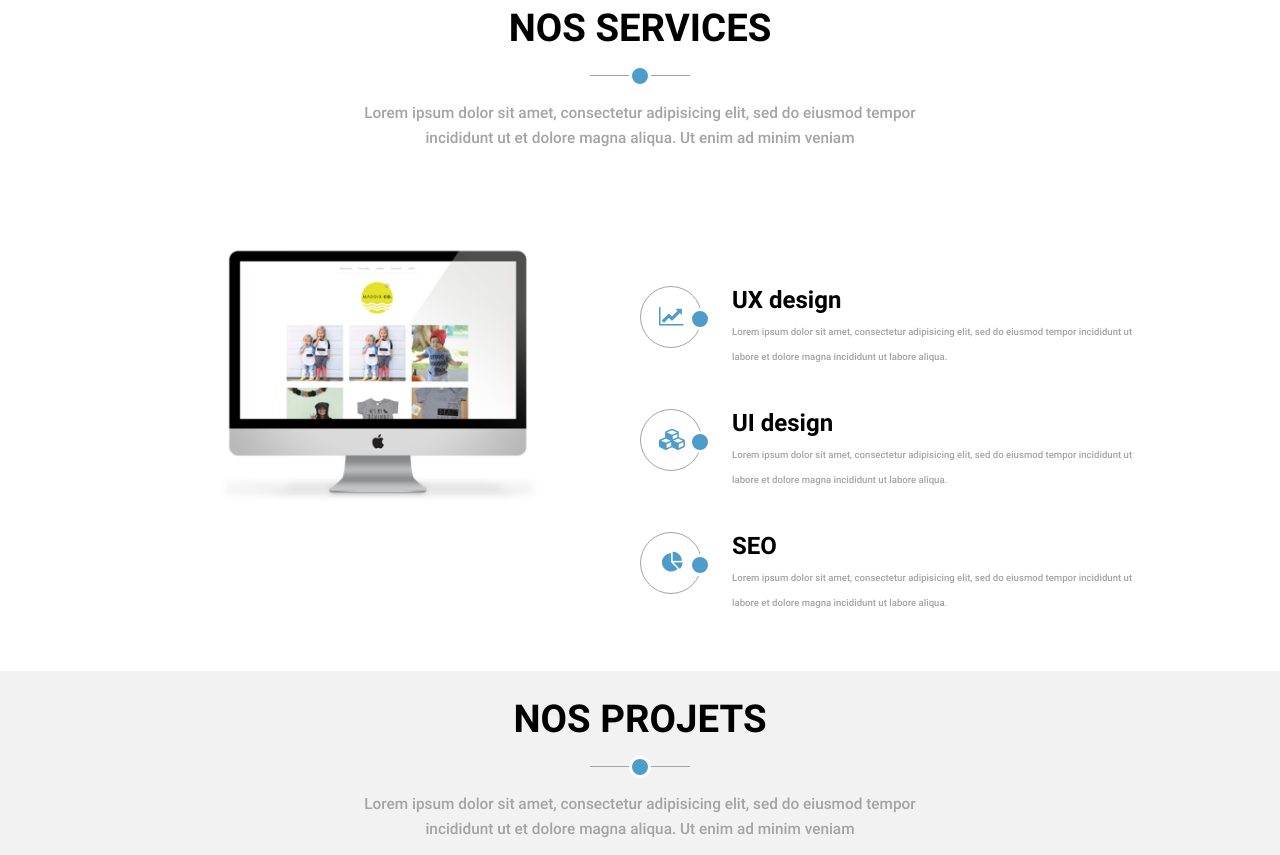
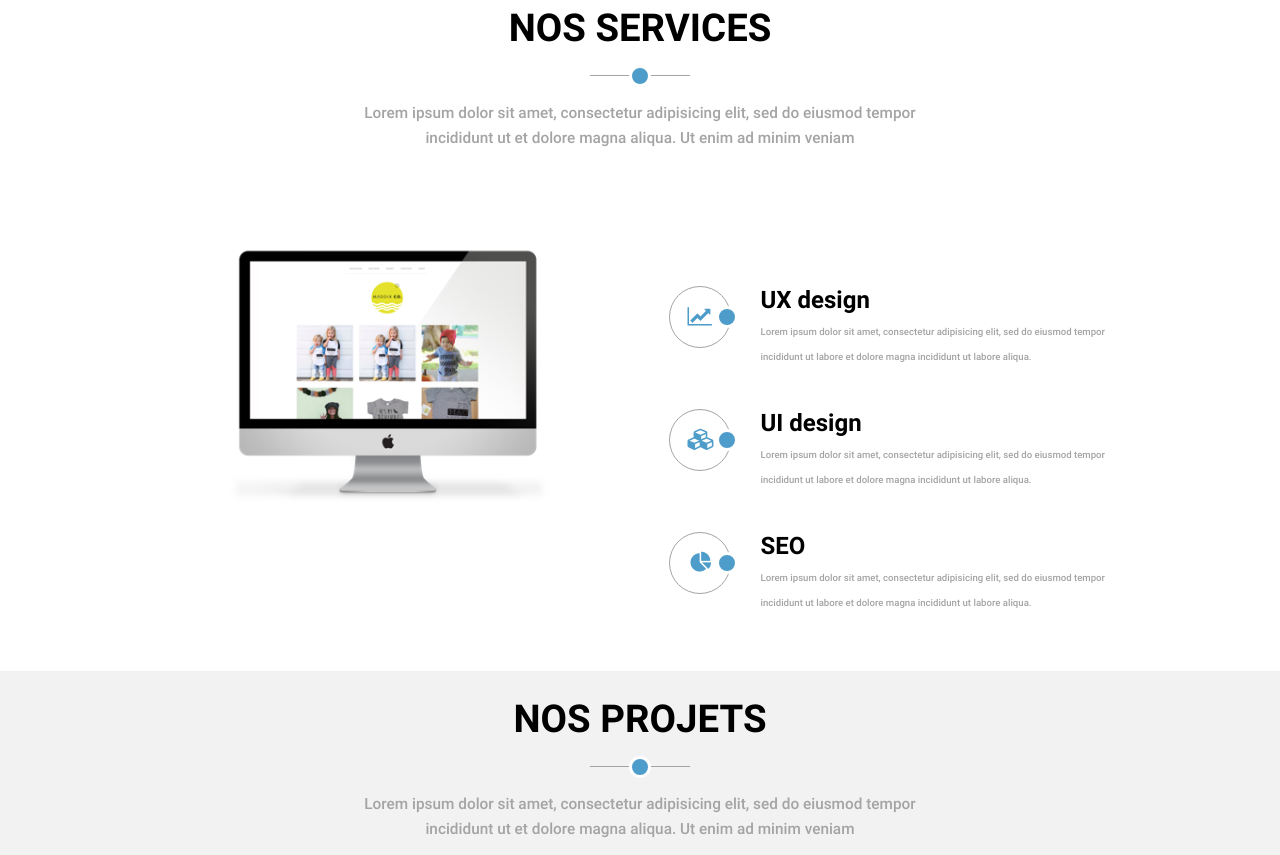
Before and after one commit to chapie26/projet-1, a PHP site: page /WebAgency.html in a window 1280 px wide. Shown: the part 680-1535 px from the top of the page. Run offline with PHP 8.4, Linux system fonts and the light colour scheme.

Commit message:
texte presentation a faire

```diff
--- a/WebAgency.html
+++ b/WebAgency.html
@@ -64,33 +64,30 @@
 					<ul id="flex_list">
 						<li class="flex_service">
 							<div class="cercle">
-								<i class="fa fa-line-chart fa-lg">
-									<div class="point"></div>
-								</i>
+								<i class="fa fa-line-chart fa-lg"></i>
+								<div class="point"></div>
 							</div>
-							<div><h2 class="marge_titre_service">UX design
+							<div class="list_service"><h2 class="marge_titre_service">UX design
 								</h2>
 								<p class="gris marge_text_service">Lorem ipsum dolor sit amet, consectetur adipisicing elit, sed do eiusmod tempor incididunt ut labore et dolore magna incididunt ut labore aliqua.</p>
 							</div>
 						</li>
 						<li class="flex_service">
 							<div class="cercle">
-								<i class="fa fa-cubes fa-lg">
-									<div class="point"></div>
-								</i>
+								<i class="fa fa-cubes fa-lg"></i>
+								<div class="point"></div>
 							</div>
-							<div><h2 class="marge_titre_service">UI design
-								</h2>
+							<div class="list_service">
+								<h2 class="marge_titre_service">UI design</h2>
 								<p class="gris marge_text_service">Lorem ipsum dolor sit amet, consectetur adipisicing elit, sed do eiusmod tempor incididunt ut labore et dolore magna incididunt ut labore aliqua.</p>
 							</div>
 						</li>
 						<li class="flex_service">
 							<div class="cercle">
-								<i class="fa fa-pie-chart fa-lg">
-									<div class="point pointb"></div>
-								</i>
+								<i class="fa fa-pie-chart fa-lg"></i>
+								<div class="point"></div>
 							</div>
-							<div><h2 class="marge_titre_service">SEO
+							<div class="list_service"><h2 class="marge_titre_service">SEO
 								</h2>
 								<p class="gris marge_text_service">Lorem ipsum dolor sit amet, consectetur adipisicing elit, sed do eiusmod tempor incididunt ut labore et dolore magna incididunt ut labore aliqua.</p>
 							</div>
@@ -224,7 +221,7 @@
 			</section>
 
 			<footer class="map">
-				<iframe src="https://www.google.com/maps/embed?pb=!1m14!1m12!1m3!1d11609.109322131098!2d5.362552600000001!3d43.329385450000004!2m3!1f0!2f0!3f0!3m2!1i1024!2i768!4f13.1!5e0!3m2!1sfr!2sfr!4v1563811558240!5m2!1sfr!2sfr" width="200" height="500" frameborder="0" style="border:0" allowfullscreen></iframe>
+				<iframe src="https://www.google.com/maps/embed?pb=!1m14!1m12!1m3!1d11609.109322131098!2d5.362552600000001!3d43.329385450000004!2m3!1f0!2f0!3f0!3m2!1i1024!2i768!4f13.1!5e0!3m2!1sfr!2sfr!4v1563811558240!5m2!1sfr!2sfr" style="border:0" allowfullscreen></iframe>
 				<div class="filtre"></div>
 				<div class="contact">
 						<h3>Contact Info</h3>
--- a/style.css
+++ b/style.css
@@ -277,16 +277,15 @@
 	border-radius: 50%;
 	border: 3px solid white;
 	background: rgb(77, 156, 201);
-	margin-top: -17px;
-	margin-left: 30px;
+	position: absolute;
+	right: -8px;
 }
 
-.pointb {
+/*.pointb {
 	margin-left: 27px;
-}
+}*/
 
 .pointc {
-	position: absolute;
 	left: 39px;
 	bottom: -11px;
 	margin-left: 0;
@@ -306,11 +305,9 @@
 	margin-right: 20px;
 }
 
-/*.list_service {
-	max-width: 550px;
-	margin-top: 70px;
-	list-style-type: none;
-}*/
+.list_service {
+	max-width: 400px;
+}
 
 #flex_list {
 	display: flex;
@@ -331,12 +326,14 @@
 	border-radius: 50%;
 	border: 1px solid rgb(164, 164, 164);
 	display: flex;
+	position: relative;
+	align-items: center;
 }
 
 .fa {
 	color: rgb(77, 156, 201);
 	margin-left: 18px;
-	margin-top: 22px;
+	/*margin-top: 22px;*/
 }
 
 .fa-pie-chart {
```
Also changed, not shown: other parts of style.css (+109 -6 lines).
